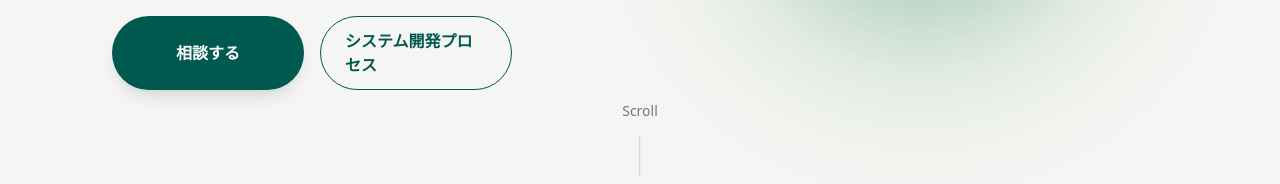
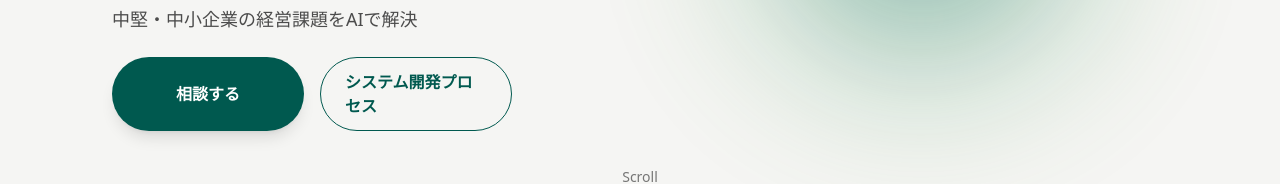
Before and after one commit to Shota44K/tomosu-ai, a Next.js app: page / in a window 1280 px wide. Shown: the part 367-551 px from the top of the page. Built offline with nearby package versions, Linux system fonts and the light colour scheme; no server answers.

Commit message:
Implement responsive text change in Hero component for mobile and desktop views, updating CTA button to display "開発プロセス" on mobile and "システム開発プロセス" on larger screens. Adjust modal dimensions in ContactForm for better responsiveness.

```diff
--- a/components/home/ContactForm.tsx
+++ b/components/home/ContactForm.tsx
@@ -239,8 +239,12 @@
           <div
             role="dialog" aria-modal="true"
             className="fixed inset-0 z-50 flex items-center justify-center bg-black/40"
+            onClick={() => setShowModal(false)}
           >
-            <div className="w-full max-w-md rounded-2xl bg-white p-6 shadow-xl">
+            <div
+              className="w-[min(90vw,24rem)] rounded-2xl bg-white p-6 shadow-xl"
+              onClick={(event) => event.stopPropagation()}
+            >
               <h3 className="text-lg font-bold text-primary">送信ありがとうございました</h3>
               <p className="mt-2 text-sm text-text/80">
                 1営業日以内に、担当者よりメールにてご連絡いたします。
--- a/components/home/Hero.tsx
+++ b/components/home/Hero.tsx
@@ -213,7 +213,7 @@
         />
       </div>
 
-      <div className="relative mx-auto flex min-h-[70vh] max-w-6xl px-4 pb-24 pt-32 sm:px-6 md:px-8 lg:px-12 md:flex-row md:items-center">
+      <div className="relative mx-auto flex min-h-[70vh] max-w-6xl px-4 pb-24 pt-32 sm:px-6 md:px-8 lg:px-12 lg:pb-28 lg:pt-40 xl:pb-32 xl:pt-44 md:flex-row md:items-center">
         <div className="flex-[4] space-y-6 md:flex-[1.6]">
           <span className="inline-flex items-center gap-2 rounded-full bg-primary/10 px-4 py-1 text-sm font-medium text-primary">
             オーダーメイドAIシステム開発
@@ -246,7 +246,8 @@
               href="#services"
               className="inline-flex w-[12rem] items-center justify-center rounded-full border border-primary px-6 py-3 text-base font-semibold text-primary transition hover:bg-primary/10 focus-visible:outline focus-visible:outline-2 focus-visible:outline-offset-2 focus-visible:outline-primary/40"
             >
-              システム開発プロセス
+              <span className="hidden md:inline">システム開発プロセス</span>
+              <span className="md:hidden">開発プロセス</span>
             </a>
           </div>
         </div>
```
Also changed, not shown: .specstory/history/2025-10-13_02-37Z-use-svg-logo-in-footer-and-header.md.
